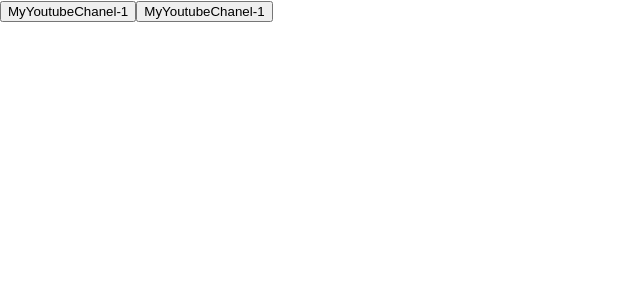
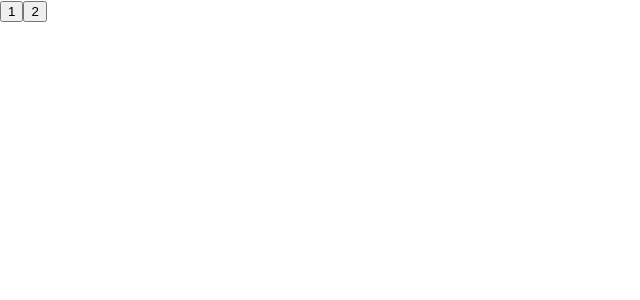
Before and after one commit to m-diana-dev/todolist-microtask-1-2-button-, a React (Create React App) app: page / in a window 1280 px wide. Shown: the top 300 px of the page, without its empty margins (0-640 px from the left). Built offline with nearby package versions, Linux system fonts and the light colour scheme.

Commit message:
add 2 microtask

```diff
--- a/src/App.tsx
+++ b/src/App.tsx
@@ -1,17 +1,32 @@
-import React, {useState} from 'react';
+import React, {MouseEvent} from 'react';
 
 function App() {
-    const MyFirstSubscriber = () => {
-        console.log('I\'am Vasya');
+    // const MyFirstSubscriber = (event: MouseEvent<HTMLButtonElement>) => {
+    //     console.log('I\'am Vasya');
+    // }
+    // const MySecondSubscriber = (event: MouseEvent<HTMLButtonElement>) => {
+    //     console.log('I\'am Petya');
+    // }
+    // const OnClickHandler = (name: string) => {
+    //     console.log(name);
+    // }
+
+    const foo1 = () => {
+        //ничего не передавать, 100200 в консоли
+        console.log('100200');
     }
-    const MySecondSubscriber = () => {
-        console.log('I\'am Petya');
+    const foo2 = (number: number) => {
+        //передать 100200
+        console.log(number);
     }
     return (
        <div>
            {/*<button onClick={(event)=>{console.log('1')}}>MyYoutubeChanel-1</button>*/}
-           <button onClick={MyFirstSubscriber}>MyYoutubeChanel-1</button>
-           <button onClick={MySecondSubscriber}>MyYoutubeChanel-1</button>
+           {/*<button onClick={(event: MouseEvent<HTMLButtonElement>) => OnClickHandler('Vasya')}>MyYoutubeChanel-1</button>*/}
+           {/*<button onClick={(event: MouseEvent<HTMLButtonElement>) => OnClickHandler('Ivan')}>MyYoutubeChanel-1</button>*/}
+
+           <button onClick={foo1}>1</button>
+           <button onClick={(event) =>foo2(100200)}>2</button>
        </div>
     );
 }
```
